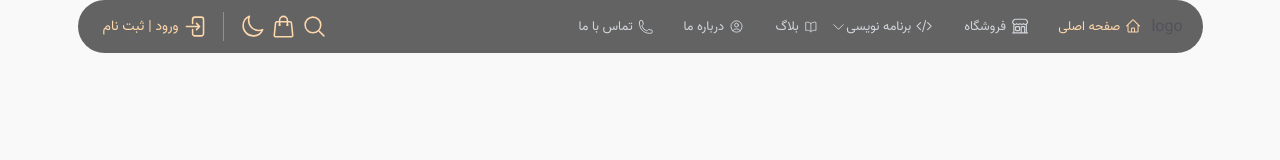
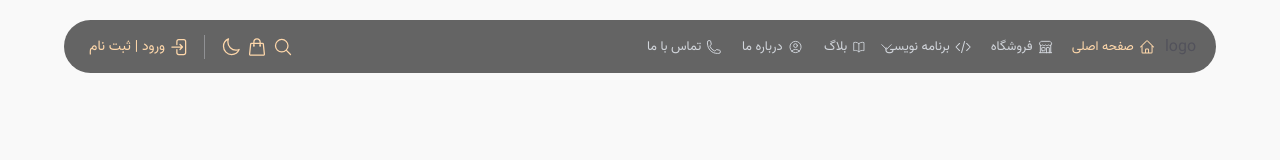
Before and after one commit to Matin-Hosseini/digitalent, a plain HTML site: page index.html in a window 1280 px wide. Drawn offline with Linux system fonts and the light colour scheme.

Commit message:
update: header(svg sprite)

```diff
--- a/css/modules/header.css
+++ b/css/modules/header.css
@@ -9,6 +9,11 @@
   border-radius: 10rem;
   position: sticky;
   top: 2rem;
+  position: fixed;
+  width: 90%;
+  left: 0;
+  right: 0;
+  margin: 0 auto;
 }
 
 .hamburger-menu {
@@ -87,7 +92,7 @@
   width: 100%;
   display: block;
   font-size: 1.3rem;
-  padding: 1.5rem 0.5rem 1.5rem 2.5rem;
+  padding: 1.5rem 0.5rem 1.5rem 1.5rem;
 }
 
 .nav-menu__arrow-down {
@@ -144,12 +149,6 @@
 /* nav ends */
 
 /* responsive starts */
-
-@media (max-width: 576px) {
-  .nav__icon {
-    width: 2rem;
-  }
-}
 
 @media (min-width: 992px) {
   .nav {
--- a/css/modules/primary-styles.css
+++ b/css/modules/primary-styles.css
@@ -45,7 +45,8 @@ body {
 }
 
 svg {
-  width: 2.5rem;
+  width: 2rem;
+  height: 2rem;
   cursor: pointer;
 }
 
--- a/index.html
+++ b/index.html
@@ -10,8 +10,50 @@
     <link rel="stylesheet" href="css/index.css" />
   </head>
   <body>
+    <!-- prettier-ignore -->
+    <svg class="d-none">
+      <symbol id="shop" xmlns="http://www.w3.org/2000/svg" fill="none" viewBox="0 0 24 24" stroke-width="1.5" stroke="currentColor">
+        <path stroke-linecap="round" stroke-linejoin="round"d="M13.5 21v-7.5a.75.75 0 01.75-.75h3a.75.75 0 01.75.75V21m-4.5 0H2.36m11.14 0H18m0 0h3.64m-1.39 0V9.349m-16.5 11.65V9.35m0 0a3.001 3.001 0 003.75-.615A2.993 2.993 0 009.75 9.75c.896 0 1.7-.393 2.25-1.016a2.993 2.993 0 002.25 1.016c.896 0 1.7-.393 2.25-1.016a3.001 3.001 0 003.75.614m-16.5 0a3.004 3.004 0 01-.621-4.72L4.318 3.44A1.5 1.5 0 015.378 3h13.243a1.5 1.5 0 011.06.44l1.19 1.189a3 3 0 01-.621 4.72m-13.5 8.65h3.75a.75.75 0 00.75-.75V13.5a.75.75 0 00-.75-.75H6.75a.75.75 0 00-.75.75v3.75c0 .415.336.75.75.75z" />
+      </symbol>
+      <symbol id="home" xmlns="http://www.w3.org/2000/svg" fill="none" viewBox="0 0 24 24" stroke-width="1.5" stroke="currentColor" class="w-6 h-6">
+        <path stroke-linecap="round" stroke-linejoin="round" d="M2.25 12l8.954-8.955c.44-.439 1.152-.439 1.591 0L21.75 12M4.5 9.75v10.125c0 .621.504 1.125 1.125 1.125H9.75v-4.875c0-.621.504-1.125 1.125-1.125h2.25c.621 0 1.125.504 1.125 1.125V21h4.125c.621 0 1.125-.504 1.125-1.125V9.75M8.25 21h8.25" />
+      </symbol>
+      <symbol id="code" xmlns="http://www.w3.org/2000/svg" class="nav-menu__icon" fill="none" viewBox="0 0 24 24" stroke-width="1.5" stroke="currentColor" class="w-6 h-6">
+        <path stroke-linecap="round" stroke-linejoin="round" d="M17.25 6.75L22.5 12l-5.25 5.25m-10.5 0L1.5 12l5.25-5.25m7.5-3l-4.5 16.5" />
+      </symbol>
+      <symbol id="arrow-down" xmlns="http://www.w3.org/2000/svg" fill="none" viewBox="0 0 24 24" stroke-width="1.5" stroke="currentColor" class="w-6 h-6">
+        <path stroke-linecap="round" stroke-linejoin="round" d="M19.5 8.25l-7.5 7.5-7.5-7.5" />
+      </symbol>
+      <symbol id="blog" xmlns="http://www.w3.org/2000/svg" class="nav-menu__icon" fill="none" viewBox="0 0 24 24" stroke-width="1.5" stroke="currentColor" class="w-6 h-6">
+        <path stroke-linecap="round" stroke-linejoin="round" d="M12 6.042A8.967 8.967 0 006 3.75c-1.052 0-2.062.18-3 .512v14.25A8.987 8.987 0 016 18c2.305 0 4.408.867 6 2.292m0-14.25a8.966 8.966 0 016-2.292c1.052 0 2.062.18 3 .512v14.25A8.987 8.987 0 0018 18a8.967 8.967 0 00-6 2.292m0-14.25v14.25" />
+      </symbol>
+      <symbol id="person-circle" xmlns="http://www.w3.org/2000/svg" class="nav-menu__icon" fill="none" viewBox="0 0 24 24" stroke-width="1.5" stroke="currentColor" class="w-6 h-6">
+        <path stroke-linecap="round" stroke-linejoin="round" d="M17.982 18.725A7.488 7.488 0 0012 15.75a7.488 7.488 0 00-5.982 2.975m11.963 0a9 9 0 10-11.963 0m11.963 0A8.966 8.966 0 0112 21a8.966 8.966 0 01-5.982-2.275M15 9.75a3 3 0 11-6 0 3 3 0 016 0z" />
+      </symbol>
+      <symbol id="phone" xmlns="http://www.w3.org/2000/svg" class="nav-menu__icon" fill="none" viewBox="0 0 24 24" stroke-width="1.5" stroke="currentColor" class="w-6 h-6">
+        <path stroke-linecap="round" stroke-linejoin="round" d="M2.25 6.75c0 8.284 6.716 15 15 15h2.25a2.25 2.25 0 002.25-2.25v-1.372c0-.516-.351-.966-.852-1.091l-4.423-1.106c-.44-.11-.902.055-1.173.417l-.97 1.293c-.282.376-.769.542-1.21.38a12.035 12.035 0 01-7.143-7.143c-.162-.441.004-.928.38-1.21l1.293-.97c.363-.271.527-.734.417-1.173L6.963 3.102a1.125 1.125 0 00-1.091-.852H4.5A2.25 2.25 0 002.25 4.5v2.25z" />
+      </symbol>
+      <symbol id="search" xmlns="http://www.w3.org/2000/svg" class="nav__icon nav__search-icon" fill="none" viewBox="0 0 24 24" stroke-width="1.5" stroke="currentColor" class="w-6 h-6">
+        <path stroke-linecap="round" stroke-linejoin="round" d="M21 21l-5.197-5.197m0 0A7.5 7.5 0 105.196 5.196a7.5 7.5 0 0010.607 10.607z" />
+      </symbol>
+      <symbol id="shopping-cart" xmlns="http://www.w3.org/2000/svg" class="nav__icon nav__shopping-cart-icon" fill="none" viewBox="0 0 24 24" stroke-width="1.5" stroke="currentColor" class="w-6 h-6">
+        <path stroke-linecap="round" stroke-linejoin="round" d="M15.75 10.5V6a3.75 3.75 0 10-7.5 0v4.5m11.356-1.993l1.263 12c.07.665-.45 1.243-1.119 1.243H4.25a1.125 1.125 0 01-1.12-1.243l1.264-12A1.125 1.125 0 015.513 7.5h12.974c.576 0 1.059.435 1.119 1.007zM8.625 10.5a.375.375 0 11-.75 0 .375.375 0 01.75 0zm7.5 0a.375.375 0 11-.75 0 .375.375 0 01.75 0z" />
+      </symbol>
+      <symbol id="moon" xmlns="http://www.w3.org/2000/svg" fill="none" viewBox="0 0 24 24" stroke-width="1.5" stroke="currentColor" class="w-6 h-6">
+        <path stroke-linecap="round" stroke-linejoin="round" d="M21.752 15.002A9.718 9.718 0 0118 15.75c-5.385 0-9.75-4.365-9.75-9.75 0-1.33.266-2.597.748-3.752A9.753 9.753 0 003 11.25C3 16.635 7.365 21 12.75 21a9.753 9.753 0 009.002-5.998z" />
+      </symbol>
+      <symbol id="sun" xmlns="http://www.w3.org/2000/svg" fill="none" viewBox="0 0 24 24" stroke-width="1.5" stroke="currentColor" class="w-6 h-6">
+        <path stroke-linecap="round" stroke-linejoin="round" d="M12 3v2.25m6.364.386l-1.591 1.591M21 12h-2.25m-.386 6.364l-1.591-1.591M12 18.75V21m-4.773-4.227l-1.591 1.591M5.25 12H3m4.227-4.773L5.636 5.636M15.75 12a3.75 3.75 0 11-7.5 0 3.75 3.75 0 017.5 0z" />
+      </symbol>
+      <symbol id="sign-in" xmlns="http://www.w3.org/2000/svg" fill="none" viewBox="0 0 24 24" stroke-width="1.5" stroke="currentColor" class="w-6 h-6">
+        <path stroke-linecap="round" stroke-linejoin="round" d="M15.75 9V5.25A2.25 2.25 0 0013.5 3h-6a2.25 2.25 0 00-2.25 2.25v13.5A2.25 2.25 0 007.5 21h6a2.25 2.25 0 002.25-2.25V15M12 9l-3 3m0 0l3 3m-3-3h12.75" />
+      </symbol>
+      <symbol id="close" xmlns="http://www.w3.org/2000/svg" class="nav-menu__close-btn" fill="" viewBox="0 0 24 24" stroke-width="1.5" stroke="currentColor" class="w-6 h-6">
+        <path stroke-linecap="round" stroke-linejoin="round" d="M6 18L18 6M6 6l12 12" />
+      </symbol>
+    </svg>
+
     <header>
-      <div class="container">
       <!--nav menu starts-->
       <nav class="nav">
         <div class="hamburger-menu" id="hamburger-menu-btn">
@@ -22,80 +64,29 @@
           <div
             class="d-flex d-lg-none justify-content-between align-items-center px-3 mb-3">
             <div class="logl">logo</div>
-              <svg
-                xmlns="http://www.w3.org/2000/svg"
-                class="nav-menu__close-btn"
-                id="close-sidebar-btn"
-                fill=""
-                viewBox="0 0 24 24"
-                stroke-width="1.5"
-                stroke="currentColor"
-                class="w-6 h-6">
-                <path
-                  stroke-linecap="round"
-                  stroke-linejoin="round"
-                  d="M6 18L18 6M6 6l12 12" />
+            <svg id="close-sidebar-btn">
+              <use xlink:href="#close"></use>
             </svg>
           </div>
-
           <li class="nav-menu__item nav-menu__item--active">
-              <svg
-                xmlns="http://www.w3.org/2000/svg"
-                class="nav-menu__icon"
-                fill="none"
-                viewBox="0 0 24 24"
-                stroke-width="1.5"
-                stroke="currentColor"
-                class="w-6 h-6">
-                <path
-                  stroke-linecap="round"
-                  stroke-linejoin="round"
-                  d="M2.25 12l8.954-8.955c.44-.439 1.152-.439 1.591 0L21.75 12M4.5 9.75v10.125c0 .621.504 1.125 1.125 1.125H9.75v-4.875c0-.621.504-1.125 1.125-1.125h2.25c.621 0 1.125.504 1.125 1.125V21h4.125c.621 0 1.125-.504 1.125-1.125V9.75M8.25 21h8.25" />
+            <svg class="nav-menu__icon">
+              <use xlink:href="#home"></use>
             </svg>
             <a href="#" class="nav-menu__link">صفحه اصلی</a>
           </li>
-            <li class="nav-menu__item">
-              <svg
-                xmlns="http://www.w3.org/2000/svg"
-                fill="none"
-                viewBox="0 0 24 24"
-                stroke-width="1.5"
-                stroke="currentColor"
-                class="w-6 h-6">
-                <path
-                  stroke-linecap="round"
-                  stroke-linejoin="round"
-                  d="M13.5 21v-7.5a.75.75 0 01.75-.75h3a.75.75 0 01.75.75V21m-4.5 0H2.36m11.14 0H18m0 0h3.64m-1.39 0V9.349m-16.5 11.65V9.35m0 0a3.001 3.001 0 003.75-.615A2.993 2.993 0 009.75 9.75c.896 0 1.7-.393 2.25-1.016a2.993 2.993 0 002.25 1.016c.896 0 1.7-.393 2.25-1.016a3.001 3.001 0 003.75.614m-16.5 0a3.004 3.004 0 01-.621-4.72L4.318 3.44A1.5 1.5 0 015.378 3h13.243a1.5 1.5 0 011.06.44l1.19 1.189a3 3 0 01-.621 4.72m-13.5 8.65h3.75a.75.75 0 00.75-.75V13.5a.75.75 0 00-.75-.75H6.75a.75.75 0 00-.75.75v3.75c0 .415.336.75.75.75z" />
+          <li class="nav-menu__item h-6">
+            <svg class="nav-menu__icon">
+              <use xlink:href="#shop"></use>
             </svg>
             <a href="#" class="nav-menu__link">فروشگاه</a>
           </li>
           <li class="nav-menu__item">
-              <svg
-                xmlns="http://www.w3.org/2000/svg"
-                class="nav-menu__icon"
-                fill="none"
-                viewBox="0 0 24 24"
-                stroke-width="1.5"
-                stroke="currentColor"
-                class="w-6 h-6">
-                <path
-                  stroke-linecap="round"
-                  stroke-linejoin="round"
-                  d="M17.25 6.75L22.5 12l-5.25 5.25m-10.5 0L1.5 12l5.25-5.25m7.5-3l-4.5 16.5" />
+            <svg>
+              <use xlink:href="#code"></use>
             </svg>
             <a href="#" class="nav-menu__link">برنامه نویسی</a>
-              <svg
-                xmlns="http://www.w3.org/2000/svg"
-                class="nav-menu__arrow-down d-none d-lg-block"
-                fill="none"
-                viewBox="0 0 24 24"
-                stroke-width="1.5"
-                stroke="currentColor"
-                class="w-6 h-6">
-                <path
-                  stroke-linecap="round"
-                  stroke-linejoin="round"
-                  d="M19.5 8.25l-7.5 7.5-7.5-7.5" />
+            <svg class="nav-menu__arrow-down d-none d-lg-block">
+              <use xlink:href="#arrow-down"></use>
             </svg>
             <ul class="nav-sub-menu">
               <li class="nav-sub-menu__item">
@@ -118,56 +109,22 @@
               </li>
             </ul>
           </li>
-
           <li class="nav-menu__item">
-              <svg
-                xmlns="http://www.w3.org/2000/svg"
-                class="nav-menu__icon"
-                fill="none"
-                viewBox="0 0 24 24"
-                stroke-width="1.5"
-                stroke="currentColor"
-                class="w-6 h-6">
-                <path
-                  stroke-linecap="round"
-                  stroke-linejoin="round"
-                  d="M12 6.042A8.967 8.967 0 006 3.75c-1.052 0-2.062.18-3 .512v14.25A8.987 8.987 0 016 18c2.305 0 4.408.867 6 2.292m0-14.25a8.966 8.966 0 016-2.292c1.052 0 2.062.18 3 .512v14.25A8.987 8.987 0 0018 18a8.967 8.967 0 00-6 2.292m0-14.25v14.25" />
+            <svg>
+              <use xlink:href="#blog"></use>
             </svg>
-
             <a href="#" class="nav-menu__link">بلاگ</a>
           </li>
           <li class="nav-menu__item">
-              <svg
-                xmlns="http://www.w3.org/2000/svg"
-                class="nav-menu__icon"
-                fill="none"
-                viewBox="0 0 24 24"
-                stroke-width="1.5"
-                stroke="currentColor"
-                class="w-6 h-6">
-                <path
-                  stroke-linecap="round"
-                  stroke-linejoin="round"
-                  d="M17.982 18.725A7.488 7.488 0 0012 15.75a7.488 7.488 0 00-5.982 2.975m11.963 0a9 9 0 10-11.963 0m11.963 0A8.966 8.966 0 0112 21a8.966 8.966 0 01-5.982-2.275M15 9.75a3 3 0 11-6 0 3 3 0 016 0z" />
+            <svg>
+              <use xlink:href="#person-circle"></use>
             </svg>
-
             <a href="#" class="nav-menu__link">درباره ما</a>
           </li>
           <li class="nav-menu__item">
-              <svg
-                xmlns="http://www.w3.org/2000/svg"
-                class="nav-menu__icon"
-                fill="none"
-                viewBox="0 0 24 24"
-                stroke-width="1.5"
-                stroke="currentColor"
-                class="w-6 h-6">
-                <path
-                  stroke-linecap="round"
-                  stroke-linejoin="round"
-                  d="M2.25 6.75c0 8.284 6.716 15 15 15h2.25a2.25 2.25 0 002.25-2.25v-1.372c0-.516-.351-.966-.852-1.091l-4.423-1.106c-.44-.11-.902.055-1.173.417l-.97 1.293c-.282.376-.769.542-1.21.38a12.035 12.035 0 01-7.143-7.143c-.162-.441.004-.928.38-1.21l1.293-.97c.363-.271.527-.734.417-1.173L6.963 3.102a1.125 1.125 0 00-1.091-.852H4.5A2.25 2.25 0 002.25 4.5v2.25z" />
+            <svg>
+              <use xlink:href="#phone"></use>
             </svg>
-
             <a href="#" class="nav-menu__link">تماس با ما</a>
           </li>
         </ul>
@@ -177,70 +134,29 @@
         <div
           class="nav__options d-flex justify-content-center align-items-center">
           <button>
-              <svg
-                xmlns="http://www.w3.org/2000/svg"
-                class="nav__icon nav__search-icon"
-                fill="none"
-                viewBox="0 0 24 24"
-                stroke-width="1.5"
-                stroke="currentColor"
-                class="w-6 h-6">
-                <path
-                  stroke-linecap="round"
-                  stroke-linejoin="round"
-                  d="M21 21l-5.197-5.197m0 0A7.5 7.5 0 105.196 5.196a7.5 7.5 0 0010.607 10.607z" />
+            <svg class="nav__icon">
+              <use xlink:href="#search"></use>
             </svg>
           </button>
           <div class="nav__shopping-cart">
-              <svg
-                xmlns="http://www.w3.org/2000/svg"
-                class="nav__icon nav__shopping-cart-icon"
-                fill="none"
-                viewBox="0 0 24 24"
-                stroke-width="1.5"
-                stroke="currentColor"
-                class="w-6 h-6">
-                <path
-                  stroke-linecap="round"
-                  stroke-linejoin="round"
-                  d="M15.75 10.5V6a3.75 3.75 0 10-7.5 0v4.5m11.356-1.993l1.263 12c.07.665-.45 1.243-1.119 1.243H4.25a1.125 1.125 0 01-1.12-1.243l1.264-12A1.125 1.125 0 015.513 7.5h12.974c.576 0 1.059.435 1.119 1.007zM8.625 10.5a.375.375 0 11-.75 0 .375.375 0 01.75 0zm7.5 0a.375.375 0 11-.75 0 .375.375 0 01.75 0z" />
+            <svg class="nav__icon">
+              <use xlink:href="#shopping-cart"></use>
             </svg>
           </div>
           <button class="nav__dark-mode-btn" id="dark-mode-btn">
-              <svg
-                xmlns="http://www.w3.org/2000/svg"
-                class="nav__icon"
-                fill="none"
-                viewBox="0 0 24 24"
-                stroke-width="1.5"
-                stroke="currentColor"
-                class="w-6 h-6">
-                <path
-                  stroke-linecap="round"
-                  stroke-linejoin="round"
-                  d="M21.752 15.002A9.718 9.718 0 0118 15.75c-5.385 0-9.75-4.365-9.75-9.75 0-1.33.266-2.597.748-3.752A9.753 9.753 0 003 11.25C3 16.635 7.365 21 12.75 21a9.753 9.753 0 009.002-5.998z" />
+            <svg class="nav__icon">
+              <use xlink:href="#moon"></use>
             </svg>
           </button>
           <a class="login-signup-btn">
-              <svg
-                xmlns="http://www.w3.org/2000/svg"
-                class="nav__icon"
-                fill="none"
-                viewBox="0 0 24 24"
-                stroke-width="1.5"
-                stroke="currentColor"
-                class="w-6 h-6">
-                <path
-                  stroke-linecap="round"
-                  stroke-linejoin="round"
-                  d="M15.75 9V5.25A2.25 2.25 0 0013.5 3h-6a2.25 2.25 0 00-2.25 2.25v13.5A2.25 2.25 0 007.5 21h6a2.25 2.25 0 002.25-2.25V15M12 9l-3 3m0 0l3 3m-3-3h12.75" />
+            <svg class="nav__icon">
+              <use xlink:href="#sign-in"></use>
             </svg>
             <span class="d-none d-md-block">ورود | ثبت نام</span>
           </a>
         </div>
         <!--nav options ends-->
       </nav>
-      </div>
     </header>
 
     <!--Javascript Links-->
--- a/js/index.js
+++ b/js/index.js
@@ -12,18 +12,18 @@ darkModeBtn.addEventListener("click", () => {
     html.className = "light";
     localStorage.setItem("theme", "light");
     darkModeBtn.innerHTML = `
-    <svg xmlns="http://www.w3.org/2000/svg" class="nav__icon" fill="none" viewBox="0 0 24 24" stroke-width="1.5" stroke="currentColor" class="w-6 h-6">
-        <path stroke-linecap="round" stroke-linejoin="round" d="M21.752 15.002A9.718 9.718 0 0118 15.75c-5.385 0-9.75-4.365-9.75-9.75 0-1.33.266-2.597.748-3.752A9.753 9.753 0 003 11.25C3 16.635 7.365 21 12.75 21a9.753 9.753 0 009.002-5.998z" />
+    <svg class="nav__icon">
+      <use xlink:href="#moon"></use>
     </svg>
     `;
   } else {
     html.className = "dark";
     localStorage.setItem("theme", "dark");
+
     darkModeBtn.innerHTML = `
-    <svg xmlns="http://www.w3.org/2000/svg" class="nav__icon" fill="none" viewBox="0 0 24 24" stroke-width="1.5" stroke="currentColor" class="w-6 h-6">
-        <path stroke-linecap="round" stroke-linejoin="round" d="M12 3v2.25m6.364.386l-1.591 1.591M21 12h-2.25m-.386 6.364l-1.591-1.591M12 18.75V21m-4.773-4.227l-1.591 1.591M5.25 12H3m4.227-4.773L5.636 5.636M15.75 12a3.75 3.75 0 11-7.5 0 3.75 3.75 0 017.5 0z" />
+    <svg class="nav__icon">
+      <use xlink:href="#sun"></use>
     </svg>
-
     `;
   }
 });
@@ -34,15 +34,15 @@ const setTheme = () => {
   if (theme === "dark") {
     html.className = "dark";
     darkModeBtn.innerHTML = `
-    <svg xmlns="http://www.w3.org/2000/svg" class="nav__icon" fill="none" viewBox="0 0 24 24" stroke-width="1.5" stroke="currentColor" class="w-6 h-6">
-        <path stroke-linecap="round" stroke-linejoin="round" d="M12 3v2.25m6.364.386l-1.591 1.591M21 12h-2.25m-.386 6.364l-1.591-1.591M12 18.75V21m-4.773-4.227l-1.591 1.591M5.25 12H3m4.227-4.773L5.636 5.636M15.75 12a3.75 3.75 0 11-7.5 0 3.75 3.75 0 017.5 0z" />
+    <svg class="nav__icon">
+      <use xlink:href="#sun"></use>
     </svg>
     `;
   } else {
     html.className = "light";
     darkModeBtn.innerHTML = `
-    <svg xmlns="http://www.w3.org/2000/svg" class="nav__icon" fill="none" viewBox="0 0 24 24" stroke-width="1.5" stroke="currentColor" class="w-6 h-6">
-        <path stroke-linecap="round" stroke-linejoin="round" d="M21.752 15.002A9.718 9.718 0 0118 15.75c-5.385 0-9.75-4.365-9.75-9.75 0-1.33.266-2.597.748-3.752A9.753 9.753 0 003 11.25C3 16.635 7.365 21 12.75 21a9.753 9.753 0 009.002-5.998z" />
+    <svg class="nav__icon">
+      <use xlink:href="#moon"></use>
     </svg>
     `;
   }
```
Lines whose indentation alone changed are shown as unchanged.
